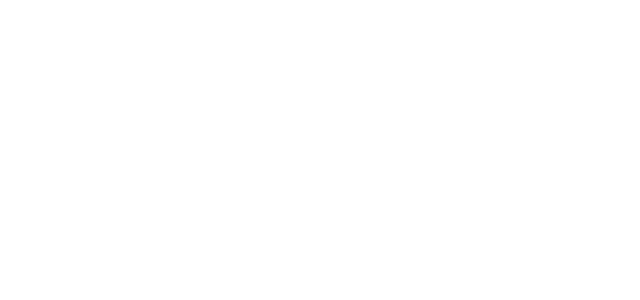
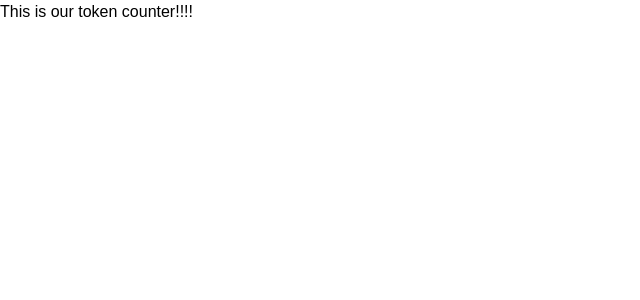
Before and after one commit to david-callender/token_calculator, a Next.js app: page / in a window 1280 px wide. Shown: the top 300 px of the page, without its empty margins (0-640 px from the left). Built offline with nearby package versions, Linux system fonts and the light colour scheme.

Commit message:
fix: switched default text color to black

```diff
--- a/src/app/globals.css
+++ b/src/app/globals.css
@@ -21,6 +21,6 @@
 
 body {
   background: var(--background);
-  color: var(--foreground);
+  color: var(--color-black);
   font-family: Arial, Helvetica, sans-serif;
 }
```
